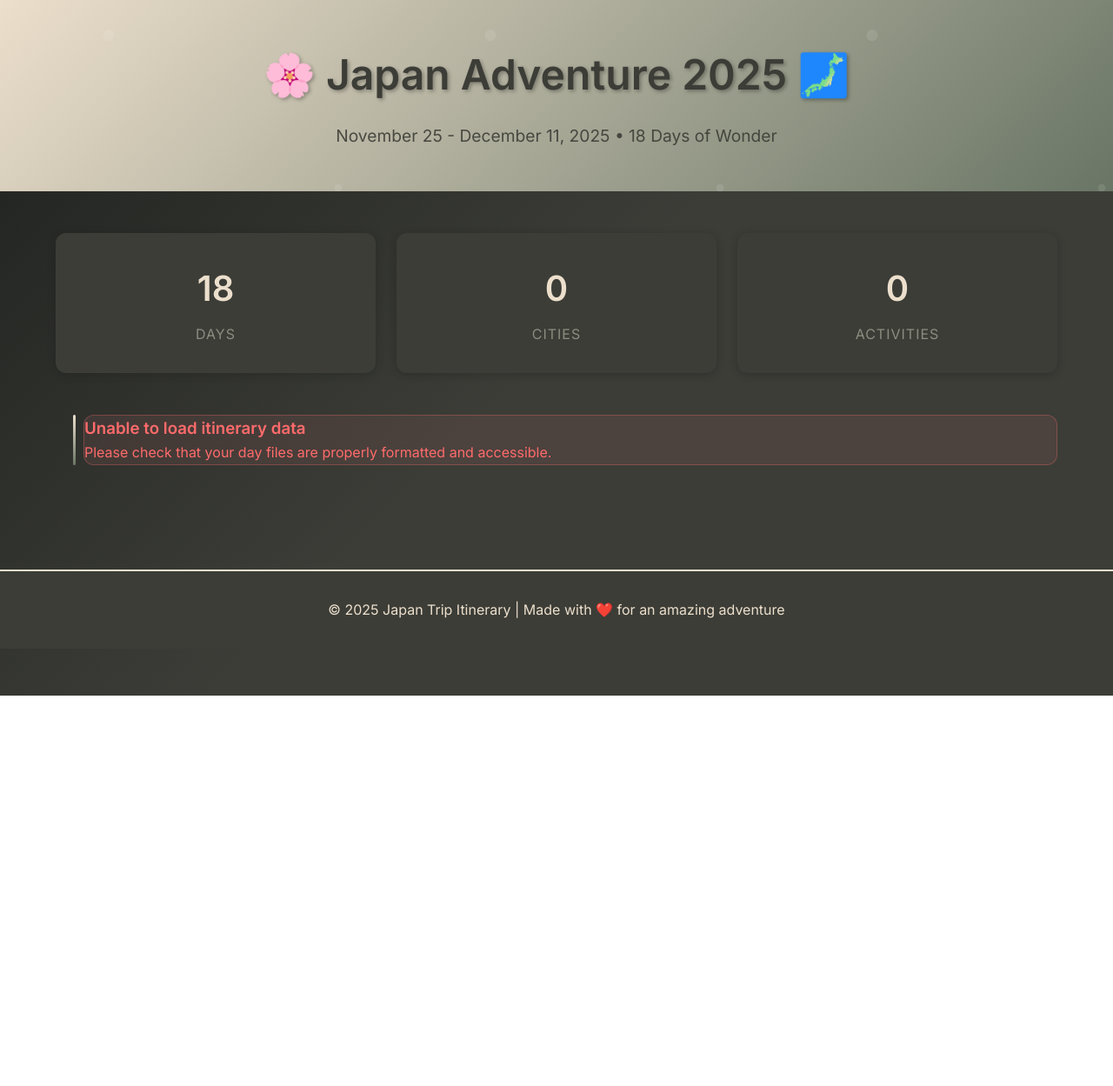
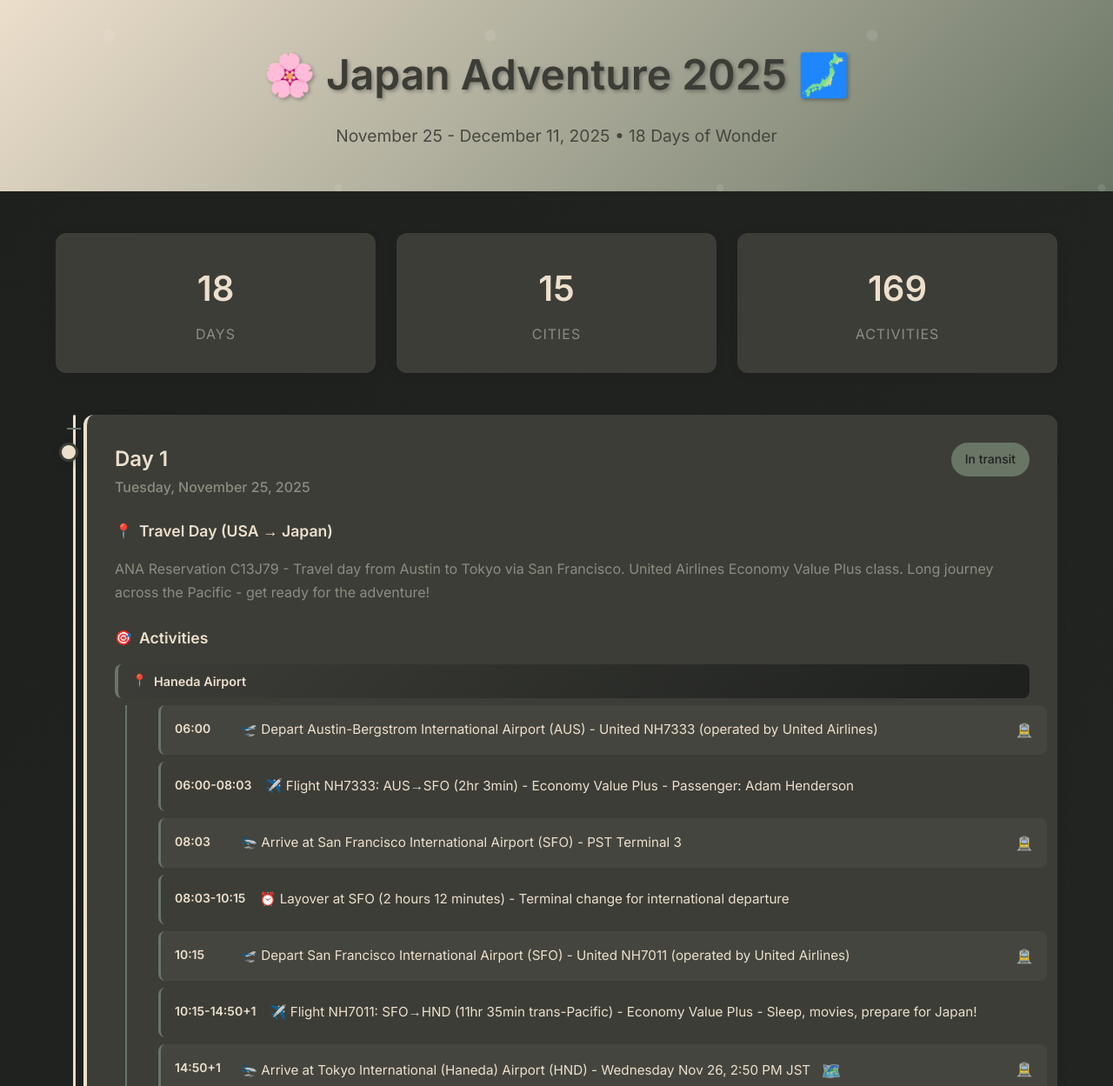
Before and after one commit to Mezzyface/JapanTrip, a plain HTML site: page index.html in a window 1280 px wide. Shown: the top 1249 px of the page at 87% size. Before the commit the page ends 800 px from the top, so only its background shows below. Drawn offline with Linux system fonts and the light colour scheme.

Commit message:
fixing error

```diff
--- a/index.html
+++ b/index.html
@@ -44,7 +44,7 @@
             <p>&copy; 2025 Japan Trip Itinerary | Made with ❤️ for an amazing adventure</p>
         </div>
     </footer>    <script src="js/data-embedded.js?v=yasaka-shrine-detailed-goshuin"></script>
-    <script src="js/itinerary.js?v=reservations-section-added"></script>
+    <script src="js/itinerary.js?v=javascript-error-fixes"></script>
     <script src="js/main.js?v=itineraryData-variable-fixed"></script>
 </body>
 </html>
--- a/js/data-embedded.js
+++ b/js/data-embedded.js
@@ -11,6 +11,10 @@ const itineraryData = {
             "description": "🛫 Depart Austin-Bergstrom International Airport (AUS) - United NH7333 (operated by United Airlines)"
         },
         {
+            "time": "06:00-08:03",
+            "description": "✈️ Flight NH7333: AUS→SFO (2hr 3min) - Economy Value Plus - Passenger: Adam Henderson"
+        },
+        {
             "time": "08:03",
             "description": "🛬 Arrive at San Francisco International Airport (SFO) - PST Terminal 3"
         },
@@ -21,6 +25,10 @@ const itineraryData = {
         {
             "time": "10:15",
             "description": "🛫 Depart San Francisco International Airport (SFO) - United NH7011 (operated by United Airlines)"
+        },
+        {
+            "time": "10:15-14:50+1",
+            "description": "✈️ Flight NH7011: SFO→HND (11hr 35min trans-Pacific) - Economy Value Plus - Sleep, movies, prepare for Japan!"
         },
         {
             "time": "14:50+1",
@@ -39,9 +47,10 @@ const itineraryData = {
             "type": "Flight Reservation",
             "confirmationCode": "C13J79",
             "location": "Austin → San Francisco → Tokyo"
-        }
-    ],
+        }    ],
     "transportation": "ANA Reservation C13J79: NH7333 (AUS→SFO), NH7011 (SFO→HND) - operated by United Airlines | [Manage Booking](https://aswbe.ana.co.jp/webapps/servicing/mybooking)",
+    "accommodation": "In transit - overnight flight",
+    "meals": "Airline meal service on both flights",
     "budget": "$1200, Flight already paid - ANA/United codeshare booking",
     "notes": "Set watch to Japan time (+14 hours from Austin). Try to sleep on the long SFO→HND flight. Download offline maps and translation apps. Bring entertainment for 11+ hour flight!"
 }
--- a/js/itinerary.js
+++ b/js/itinerary.js
@@ -520,18 +520,17 @@ class ItineraryLoader {
                 <div class="info-section transportation ${this.isCriticalTransportation(day.transportation) ? 'critical' : ''}">
                     <div class="info-title">${this.isCriticalTransportation(day.transportation) ? 'Critical Transportation' : 'Transportation'}</div>
                     <div class="info-content">${this.isCriticalTransportation(day.transportation) ? this.formatCriticalTransportation(day.transportation, day.activities) : this.processMarkdownLinks(day.transportation)}</div>
-                </div>` : ''}
-                <div class="info-section accommodation">
+                </div>` : ''}                <div class="info-section accommodation">
                     <div class="info-title">Accommodation</div>
-                    <div class="info-content">${this.processMarkdownLinks(day.accommodation)}</div>
+                    <div class="info-content">${this.processMarkdownLinks(day.accommodation || 'TBD')}</div>
                 </div>
                 <div class="info-section meals">
                     <div class="info-title">Meals</div>
-                    <div class="info-content">${day.meals}</div>
+                    <div class="info-content">${day.meals || 'TBD'}</div>
                 </div>
                 <div class="info-section budget">
                     <div class="info-title">Budget</div>
-                    <div class="info-content">${day.budget}</div>
+                    <div class="info-content">${day.budget || 'TBD'}</div>
                 </div>
             </div>
 
@@ -544,10 +543,12 @@ class ItineraryLoader {
         `;
 
         return card;
-    }
-
-    // Convert Markdown-style links to HTML links
+    }    // Convert Markdown-style links to HTML links
     processMarkdownLinks(text) {
+        // Handle undefined, null, or non-string values
+        if (!text || typeof text !== 'string') {
+            return text || '';
+        }
         // Regex to match [text](url) pattern
         return text.replace(/\[([^\]]+)\]\(([^)]+)\)/g, '<a href="$2" target="_blank" class="shrine-link">$1</a>');
     }
@@ -591,7 +592,7 @@ class ItineraryLoader {
               html += `
                 <div class="${classes.join(' ')}">
                     <span class="activity-time">${activity.time}</span>
-                    <span class="activity-description">${this.processMarkdownLinks(activity.description)}${mapsLink}</span>
+                    <span class="activity-description">${this.processMarkdownLinks(activity.description || '')}${mapsLink}</span>
                 </div>
             `;
         });
```
Also changed, not shown: data/day-00.json (+11 -2 lines).
